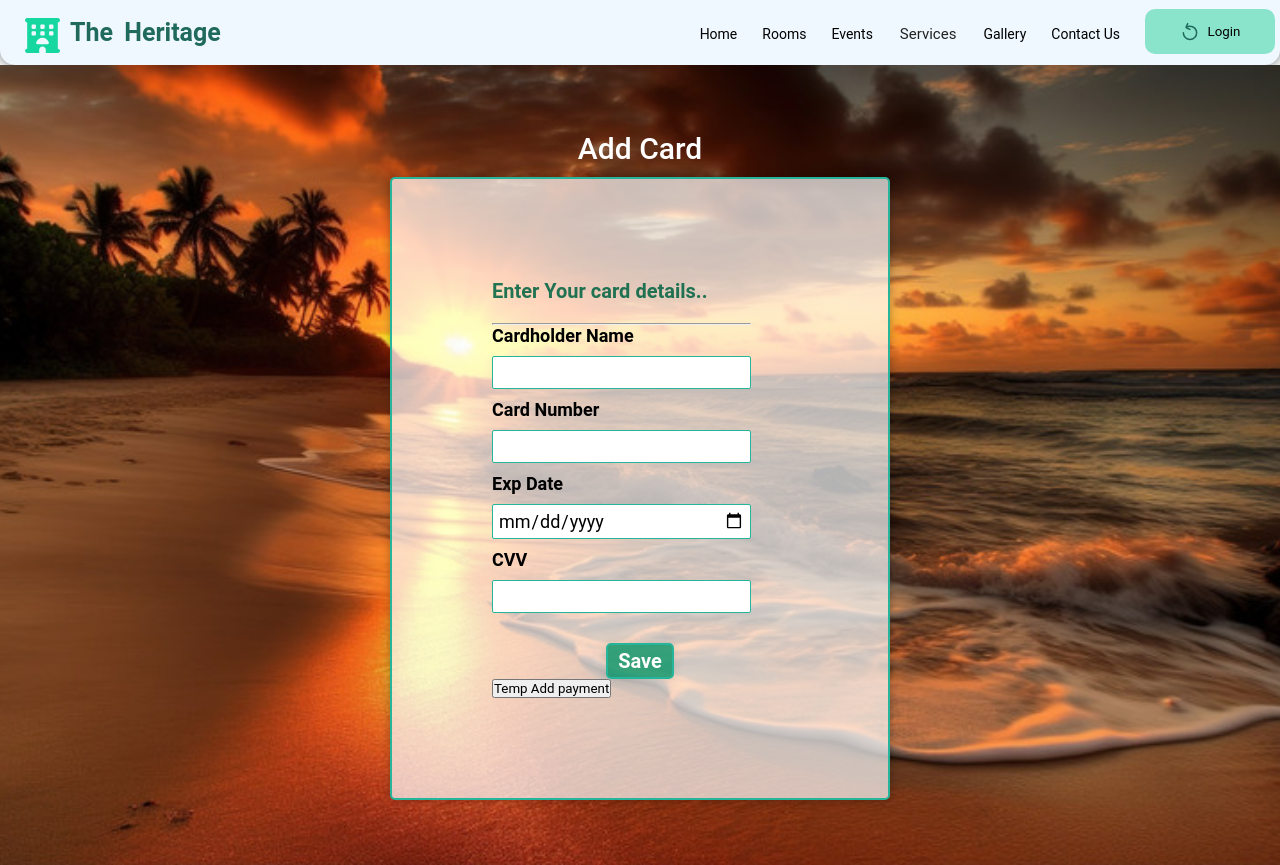
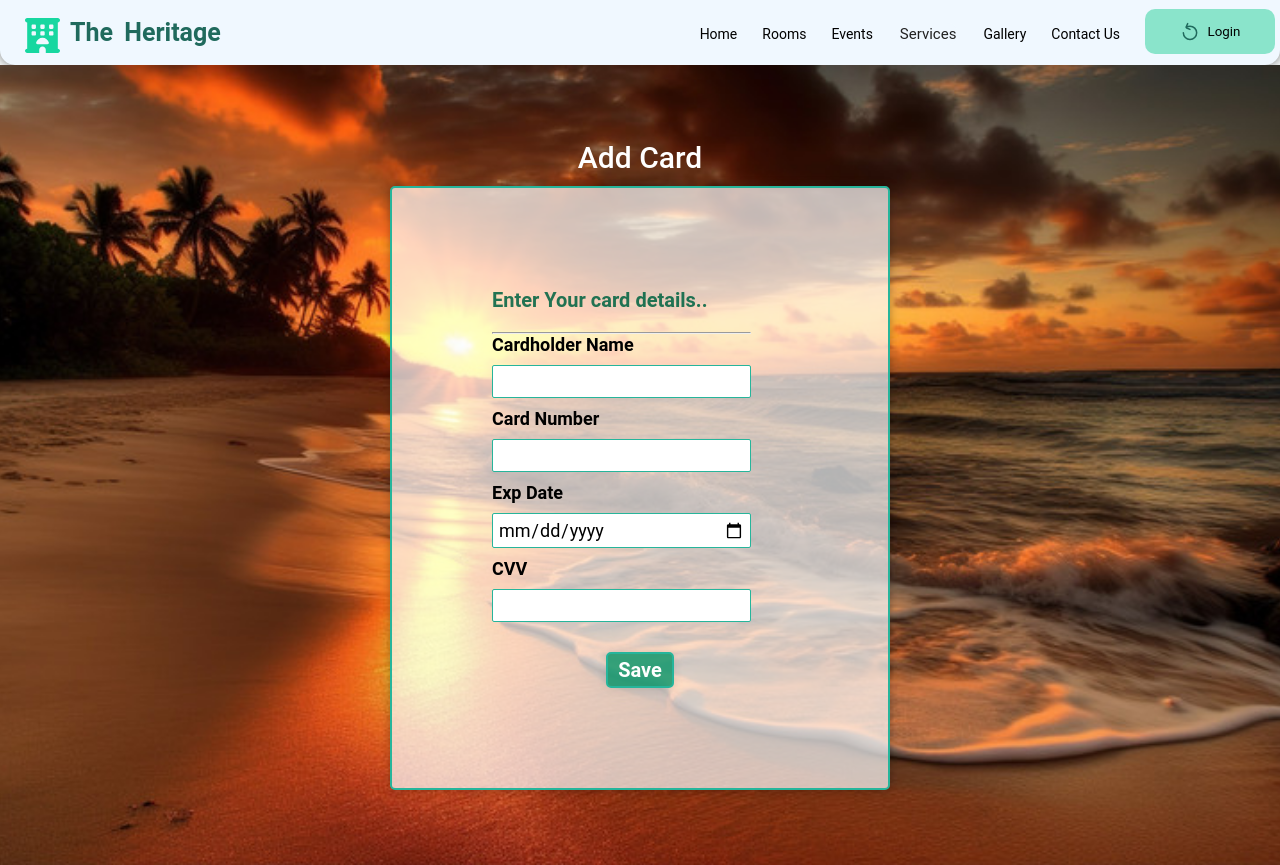
Before and after one commit to cynos28/Hotel-Reservation-system, a React (Create React App) app in the folder client/: page /add-card in a window 1280 px wide. Built offline with nearby package versions, Linux system fonts and the light colour scheme; no server answers.

Commit message:
remove a button

```diff
--- a/client/src/pages/Payments/AddCard/index.js
+++ b/client/src/pages/Payments/AddCard/index.js
@@ -168,12 +168,6 @@ function AddCard() {
                 <button className="card_save_btn" type="submit">
                   {isUpdateOperation ? "Update" : "Save"}
                 </button>
-                {/* Temp button add */}
-                <Link to="/add-payment">
-                  <button className="temp_btn" type="submit">
-                    Temp Add payment
-                  </button>
-                </Link>
               </>
             )}
           </form>
```
